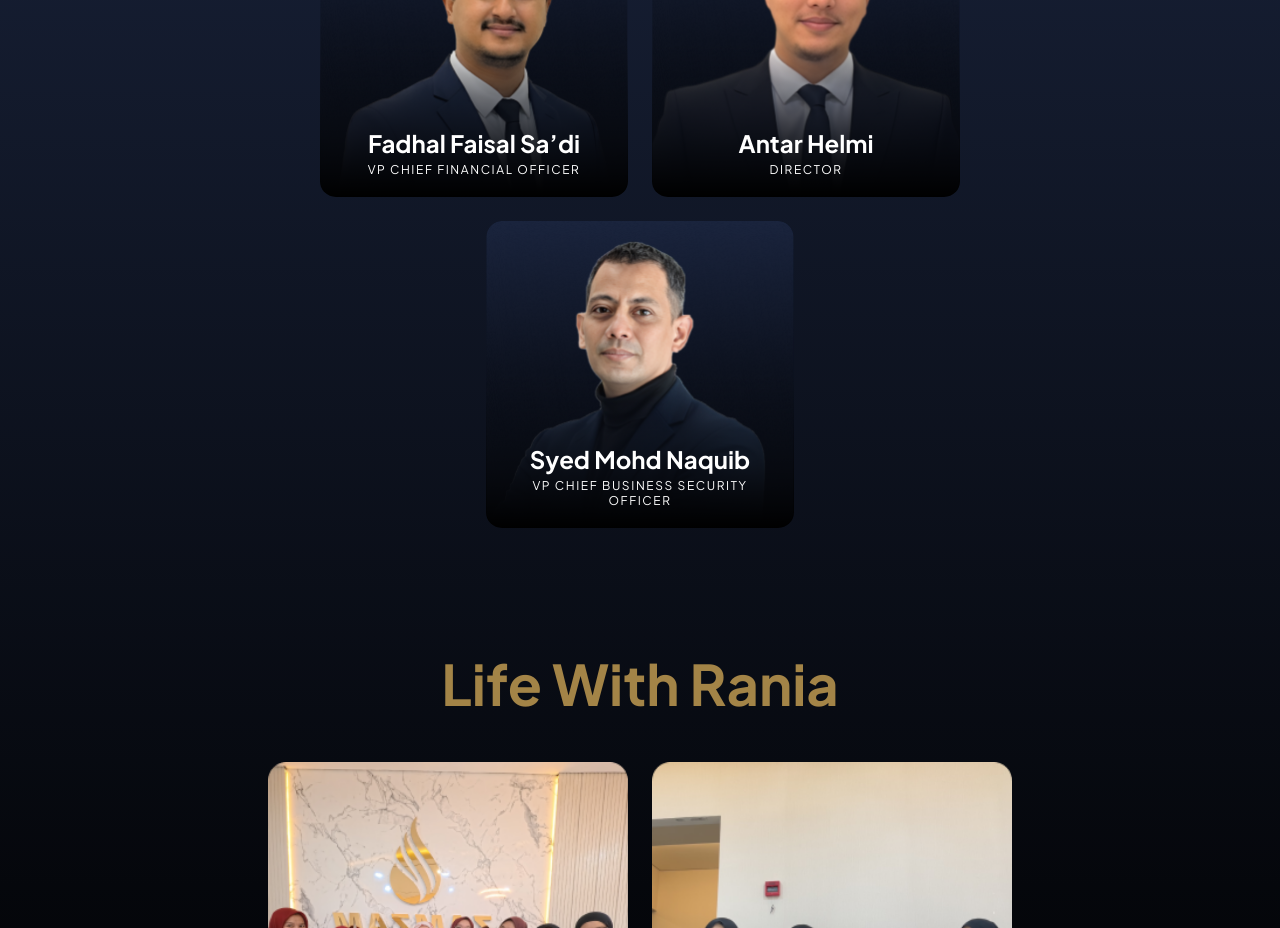
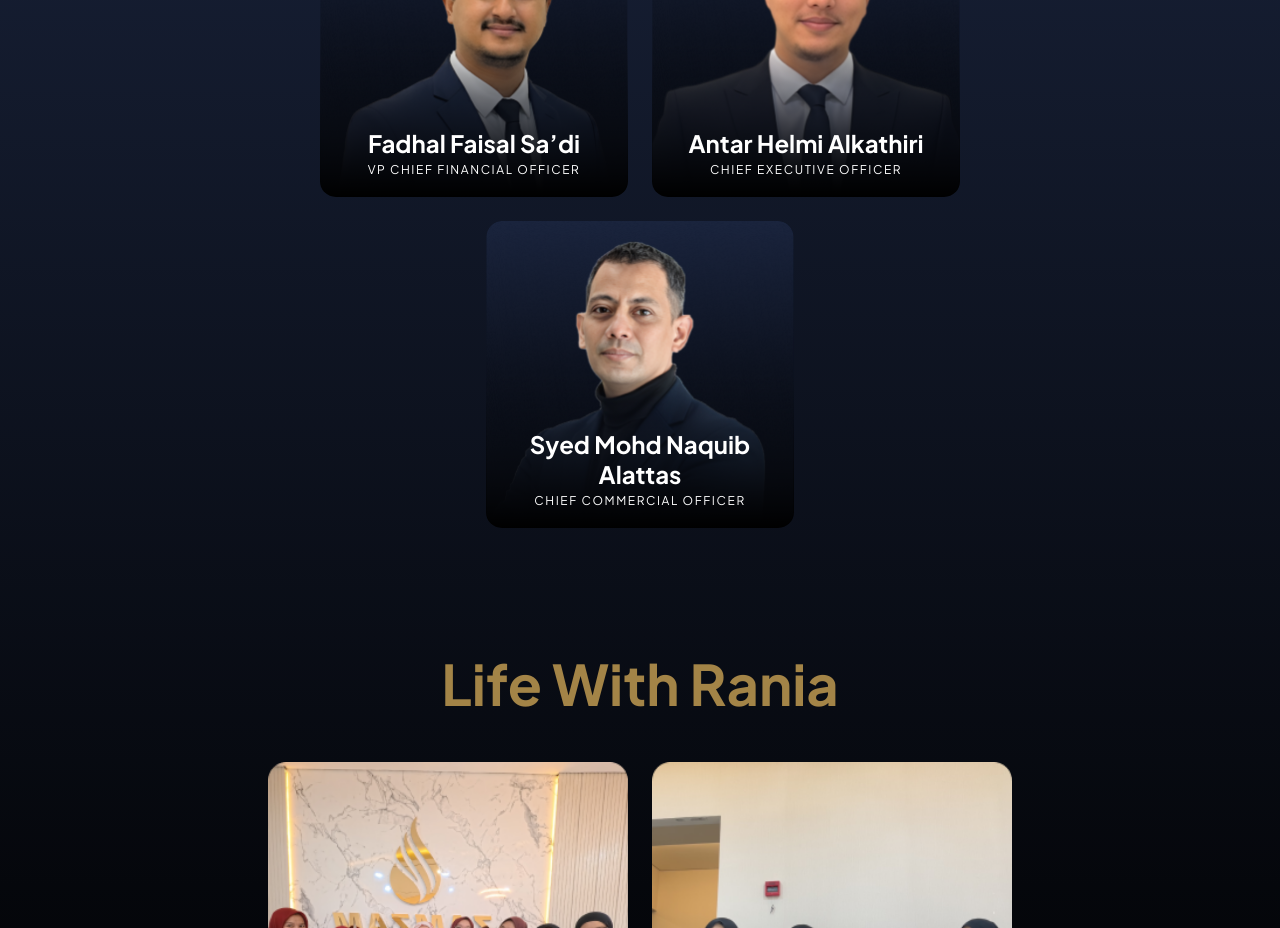
Before and after one commit to nineneel/rania-website, a React (Vite) app: page /about in a window 1280 px wide. Shown: the part 3620-4548 px from the top of the page. Built offline with nearby package versions, Linux system fonts and the light colour scheme.

Commit message:
fix(about): update team member names and correct executive titles

```diff
--- a/src/pages/About/About.jsx
+++ b/src/pages/About/About.jsx
@@ -83,8 +83,8 @@ const About = () => {
   // Team members data
   const teamMembers = [
     { name: 'Fadhal Faisal Sa’di', role: 'VP Chief Financial Officer', image: expert1 },
-    { name: 'Antar Helmi', role: 'Director', image: expert2 },
-    { name: 'Syed Mohd Naquib', role: 'VP Chief Business Security Officer', image: expert3 }
+    { name: 'Antar Helmi Alkathiri', role: 'Chief Executive Officer', image: expert2 },
+    { name: 'Syed Mohd Naquib Alattas', role: 'Chief Commercial Officer', image: expert3 }
   ];
 
   // Gallery images data
```
